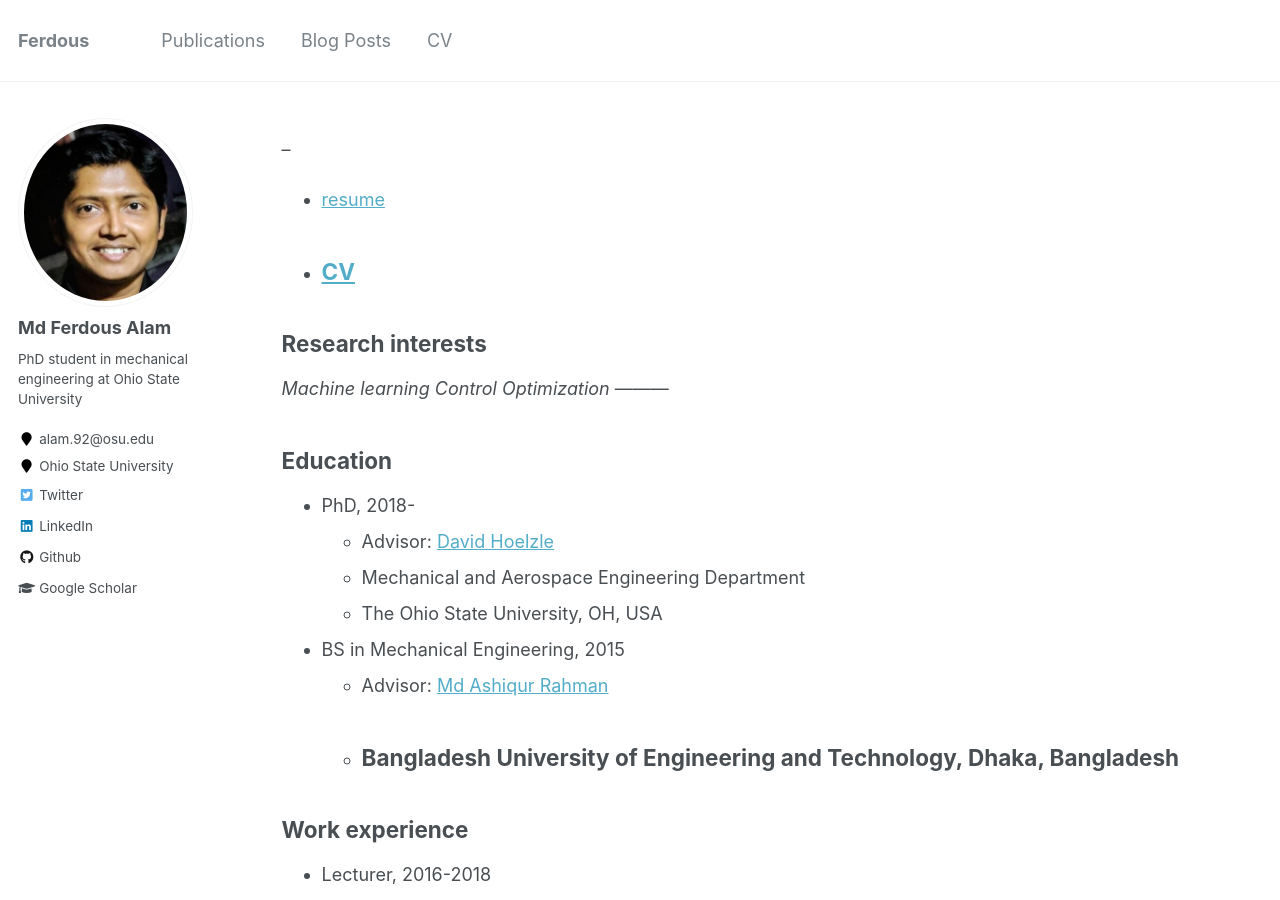
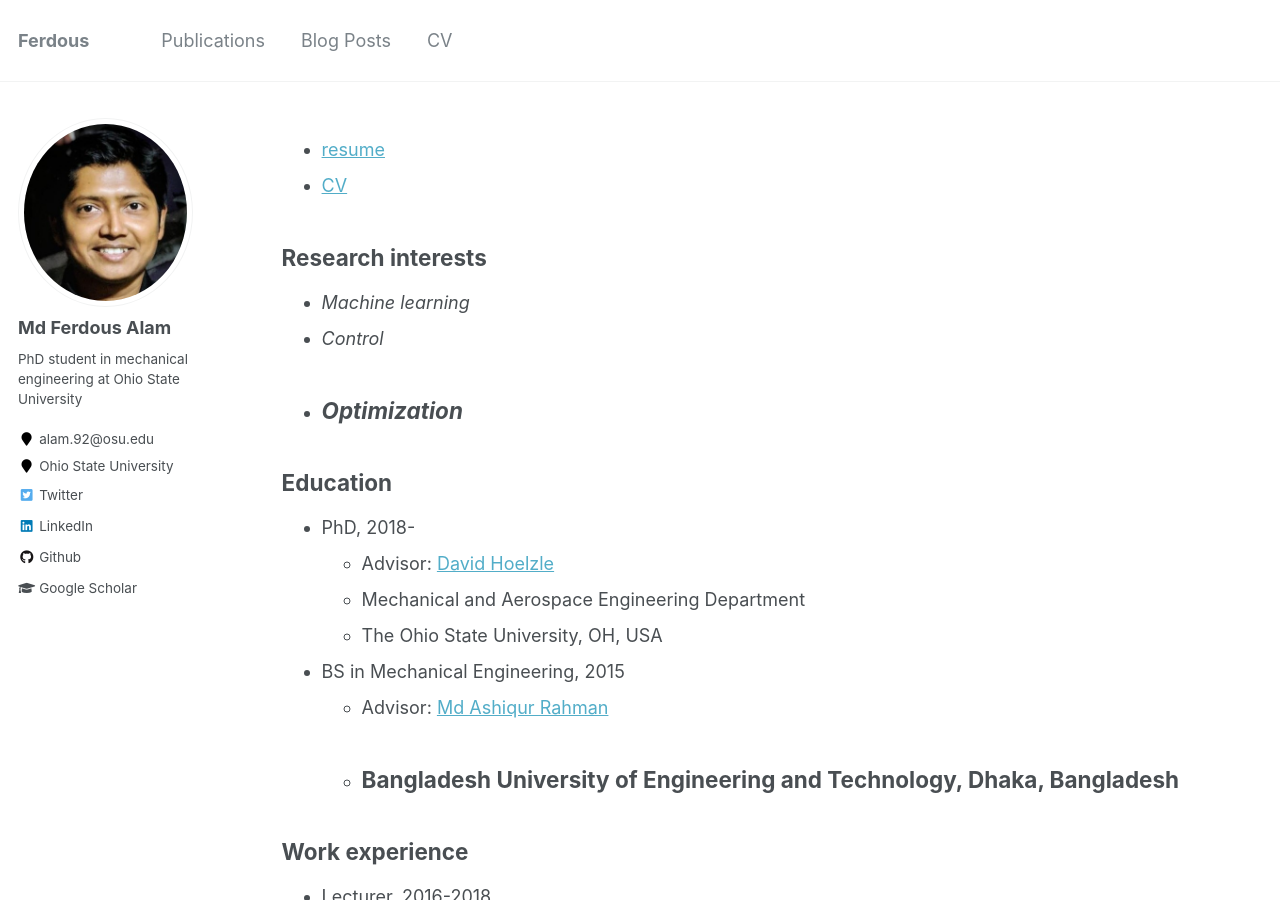
Before and after one commit to ghost-083/ghost-083.github.io, a Jekyll site: the page built from _pages/cv.md, in a window 1280 px wide and 900 px high. Built offline with Jekyll 4.4.1, drawn with Linux system fonts in a browser that asks for light colours.

Commit message:
Trigger rebuild

```diff
--- a/_pages/cv.md
+++ b/_pages/cv.md
@@ -8,15 +8,14 @@ redirect_from:
 ---
 
 {% include base_path %}
---
+
 * [resume](https://github.com/ferdous-alam/ferdous-alam.github.io/blob/master/Ferdous_resume.pdf)
 * [CV](https://github.com/ferdous-alam/ferdous-alam.github.io/blob/master/Ferdous_CV.pdf)
---
 
 ## Research interests
-  _Machine learning_
-  _Control_
-  _Optimization_
+  * _Machine learning_
+  * _Control_
+  * _Optimization_
 ---------
 
 ## Education
```
